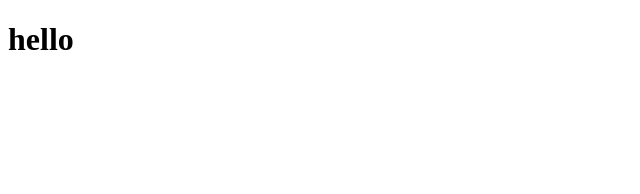
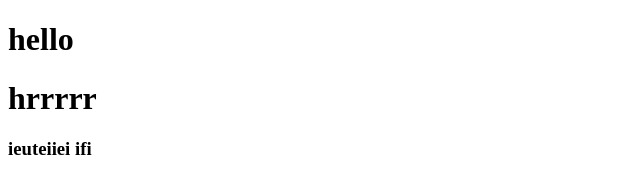
Before and after one commit to morsatha/thirt-pro-repo, a plain HTML site: page index.html in a window 1280 px wide. Shown: the whole page, without its empty margins (0-640 px from the left). Drawn offline with Linux system fonts and the light colour scheme.

Commit message:
hi changed

```diff
--- a/index.html
+++ b/index.html
@@ -8,5 +8,7 @@
 </head>
 <body>
     <h1>hello</h1>
+    <h1>hrrrrr</h1>
+    <h3>ieuteiiei ifi</h3>
 </body>
 </html>
```
